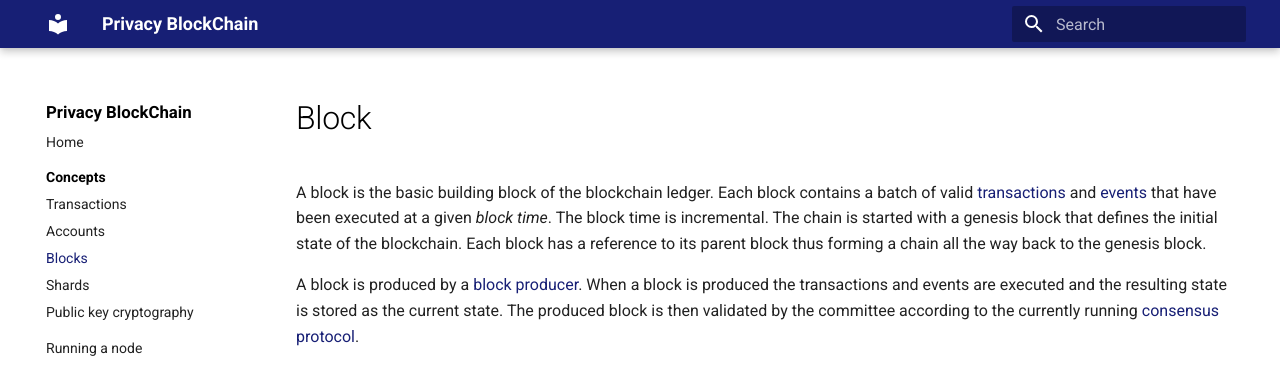
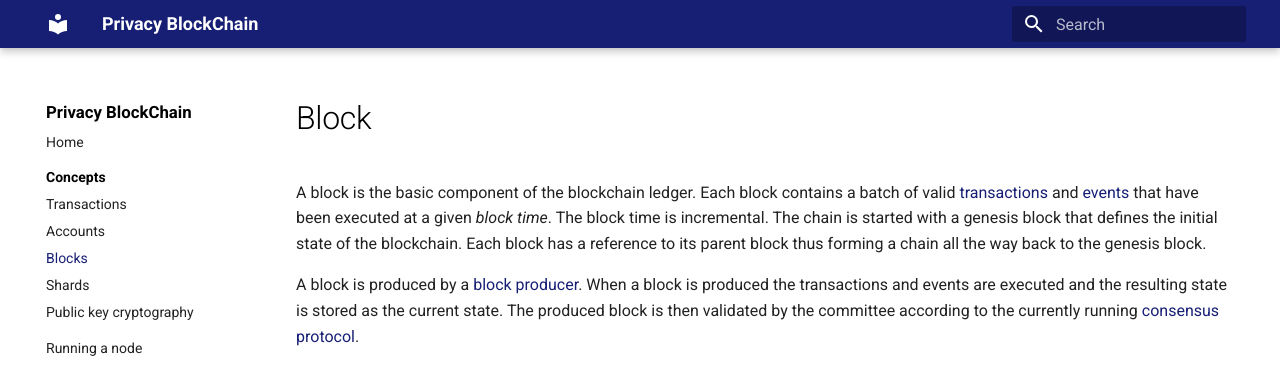
Before and after one commit to 0xSero/partisia-docs, an MkDocs documentation site: the page built from docs/block.md, in a window 1280 px wide. Shown: the top 375 px of the page. Built offline with MkDocs 1.6.1 and Material for MkDocs 9.7.7, drawn with Linux system fonts in a browser that asks for light colours; a script that is not in the unit is left out.

Commit message:
rephrase

```diff
--- a/docs/block.md
+++ b/docs/block.md
@@ -1,5 +1,5 @@
 # Block
 
-A block is the basic building block of the blockchain ledger. Each block contains a batch of valid [transactions](transactions.md) and [events](events.md) that have been executed at a given *block time*. The block time is incremental. The chain is started with a genesis block that defines the initial state of the blockchain. Each block has a reference to its parent block thus forming a chain all the way back to the genesis block.
+A block is the basic component of the blockchain ledger. Each block contains a batch of valid [transactions](transactions.md) and [events](events.md) that have been executed at a given *block time*. The block time is incremental. The chain is started with a genesis block that defines the initial state of the blockchain. Each block has a reference to its parent block thus forming a chain all the way back to the genesis block.
 
 A block is produced by a [block producer](producer.md). When a block is produced the transactions and events are executed and the resulting state is stored as the current state. The produced block is then validated by  the committee according to the currently running [consensus protocol](consensus.md).
```
